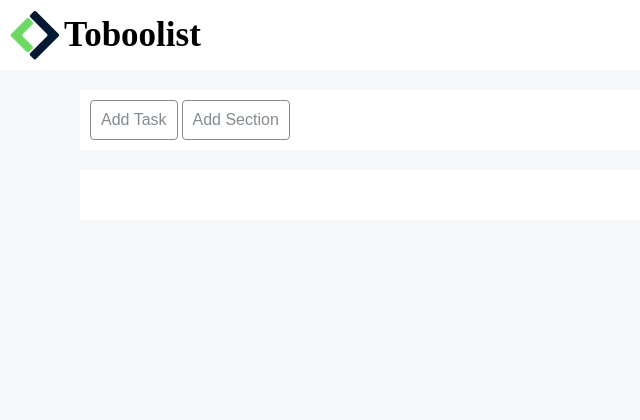
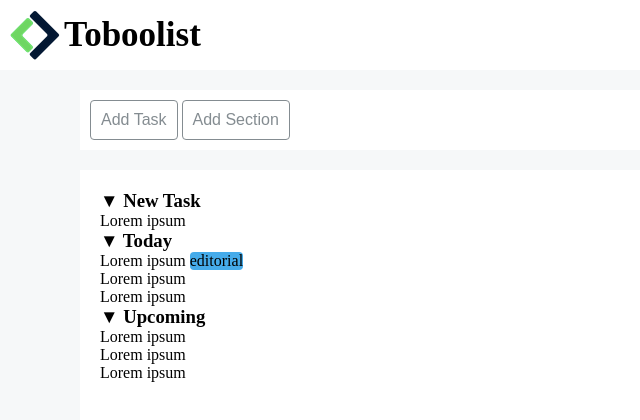
Before and after one commit to AgneseBettio/html-css-toboolist, a plain HTML site: page index.html in a window 1280 px wide. Shown: the whole page, without its empty margins (0-640 px from the left). Drawn offline with Linux system fonts and the light colour scheme.

Commit message:
verifica struttura

```diff
--- a/index.html
+++ b/index.html
@@ -23,10 +23,36 @@
        <div id="box-1">
            <button id="button-1">Add Task</button>
            <button>Add Section</button>
-
        </div>
        <!--LISTA -->
-       <div id="box-2"></div>
+       <div id="box-2">
+           <ul>
+               <div class="box-list1">
+                    <li class="list-1"><h3>&#9660 New Task</h3></li>
+                    <ul>
+                        <li>Lorem ipsum </li>
+                    </ul>
+                </div>
+                <div class="box-list2">
+                    <li class="list-1"><h3>&#9660 Today</h3></li>
+                        <ul>
+                            <li>Lorem ipsum
+                                <span class="badge" id="badge1">editorial</span>
+                            </li>
+                            <li>Lorem ipsum</li>
+                            <li>Lorem ipsum</li>
+                        </ul>
+                </div>
+                <div class="box-list3">
+                    <li class="list-1"><h3>&#9660 Upcoming</h3></li>
+                    <ul>
+                        <li>Lorem ipsum</li>
+                        <li>Lorem ipsum</li>
+                        <li>Lorem ipsum</li>
+                    </ul>
+                </div>
+           </ul>
+       </div>
    </main>
 </body>
 </html>
--- a/style.css
+++ b/style.css
@@ -28,12 +28,13 @@ body{
     height: 60px;
     margin: 20px 80px;
     background-color: #ffffff;
-    padding:10px;
+    padding: 10px;
 }
 #box-2{
-    height: 50px;
+    height: 500px;
     margin: 20px 80px;
     background-color: #ffffff;
+    padding: 20px;
 }
 button{
     display: inline-block;
@@ -52,3 +53,17 @@ button:hover{
     background-color: #47ADF1;
     color: #ffffff;
 }
+.list-1{
+    font-weight: bold;
+}
+li{
+    list-style-type: none;
+}
+.badge{
+    display: inline-block;
+    border-radius: 4px;
+
+}
+#badge1{
+    background-color:#45ABEA;
+}
```
